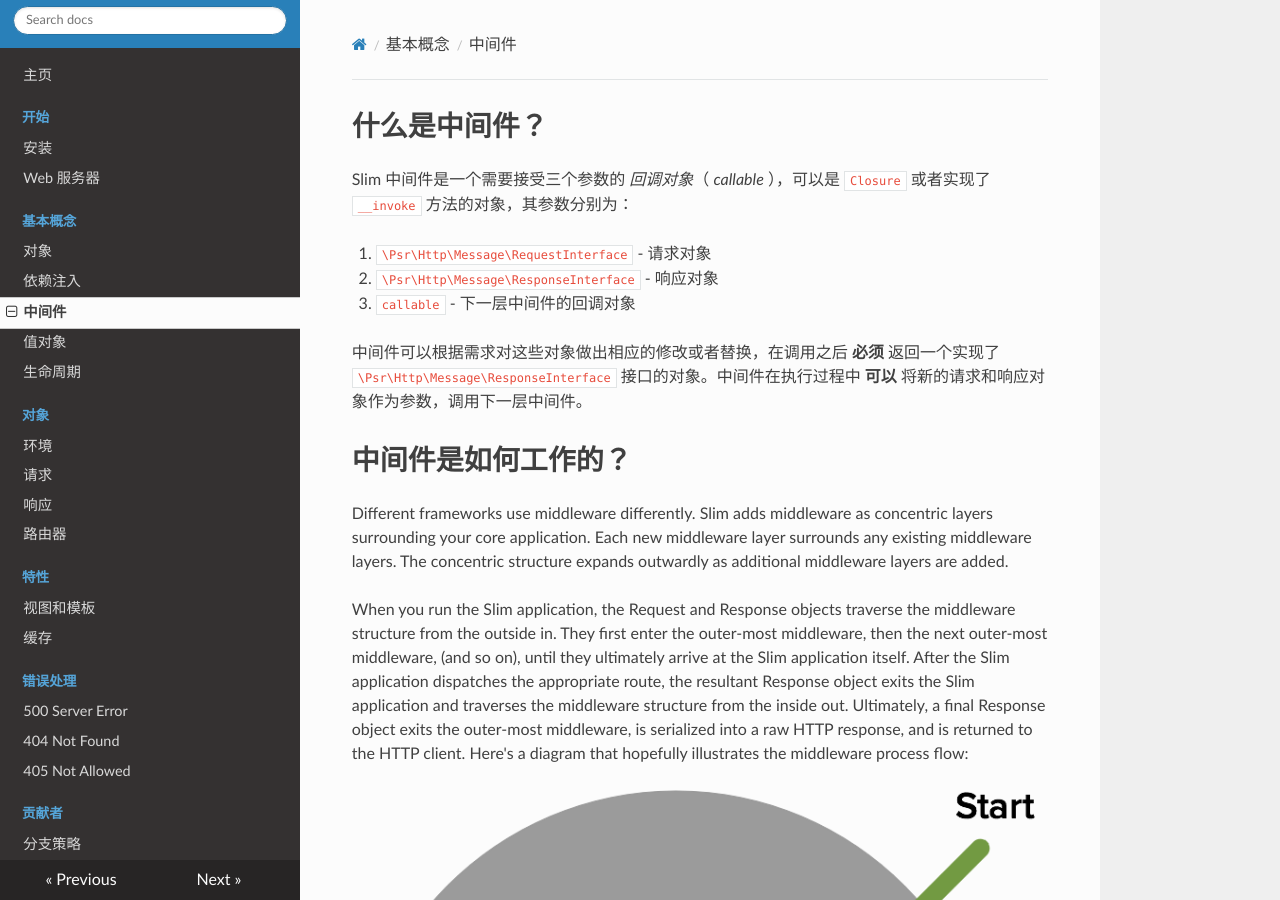
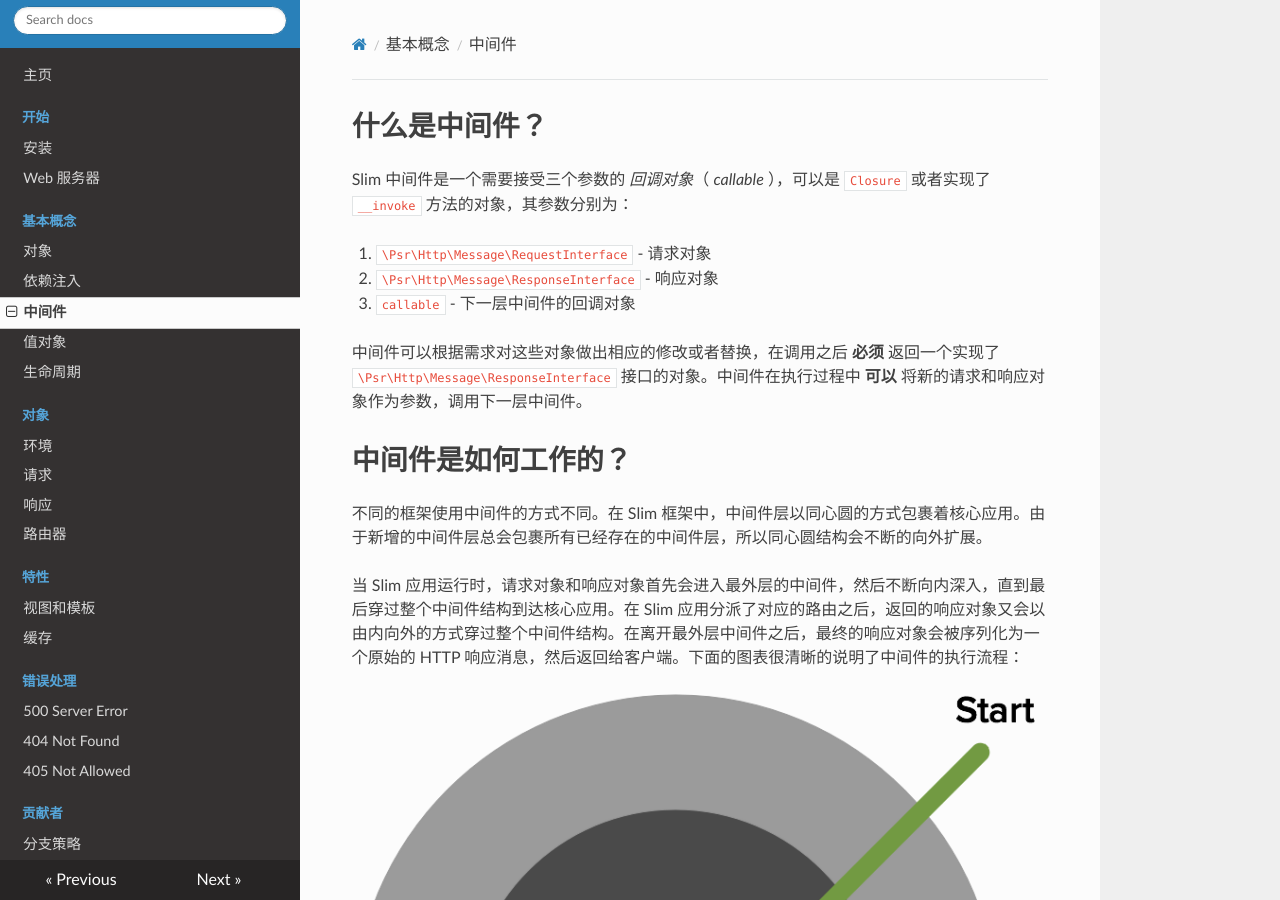
Before and after one commit to zither/slim-chinese-documentation, an MkDocs documentation site: the page built from docs/concepts/middleware.md, in a window 1280 px wide and 900 px high. Built offline with MkDocs 1.6.1, drawn with Linux system fonts in a browser that asks for light colours; nearby versions of some CDN libraries; old or Windows-style settings are respelled for this version of MkDocs.

Commit message:
翻译部分 Middleware 内容

```diff
--- a/docs/concepts/middleware.md
+++ b/docs/concepts/middleware.md
@@ -10,9 +10,9 @@
 
 # 中间件是如何工作的？
 
-Different frameworks use middleware differently. Slim adds middleware as concentric layers surrounding your core application. Each new middleware layer surrounds any existing middleware layers. The concentric structure expands outwardly as additional middleware layers are added.
+不同的框架使用中间件的方式不同。在 Slim 框架中，中间件层以同心圆的方式包裹着核心应用。由于新增的中间件层总会包裹所有已经存在的中间件层，所以同心圆结构会不断的向外扩展。
 
-When you run the Slim application, the Request and Response objects traverse the middleware structure from the outside in. They first enter the outer-most middleware, then the next outer-most middleware, (and so on), until they ultimately arrive at the Slim application itself. After the Slim application dispatches the appropriate route, the resultant Response object exits the Slim application and traverses the middleware structure from the inside out. Ultimately, a final Response object exits the outer-most middleware, is serialized into a raw HTTP response, and is returned to the HTTP client. Here's a diagram that hopefully illustrates the middleware process flow:
+当 Slim 应用运行时，请求对象和响应对象首先会进入最外层的中间件，然后不断向内深入，直到最后穿过整个中间件结构到达核心应用。在 Slim 应用分派了对应的路由之后，返回的响应对象又会以由内向外的方式穿过整个中间件结构。在离开最外层中间件之后，最终的响应对象会被序列化为一个原始的 HTTP 响应消息，然后返回给客户端。下面的图表很清晰的说明了中间件的执行流程：
 
 ![Middleware flow](/images/middleware.png 'Middleware')
 
```
